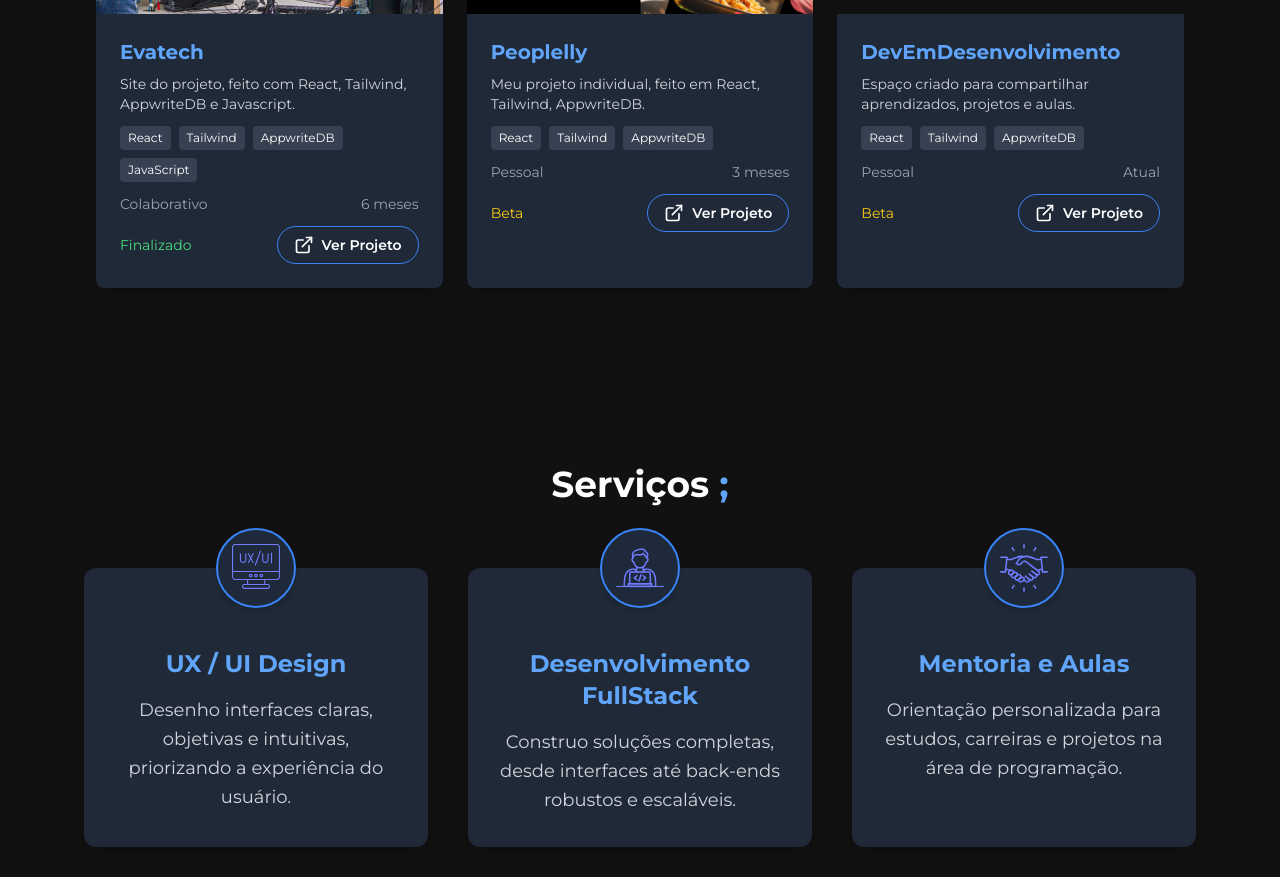
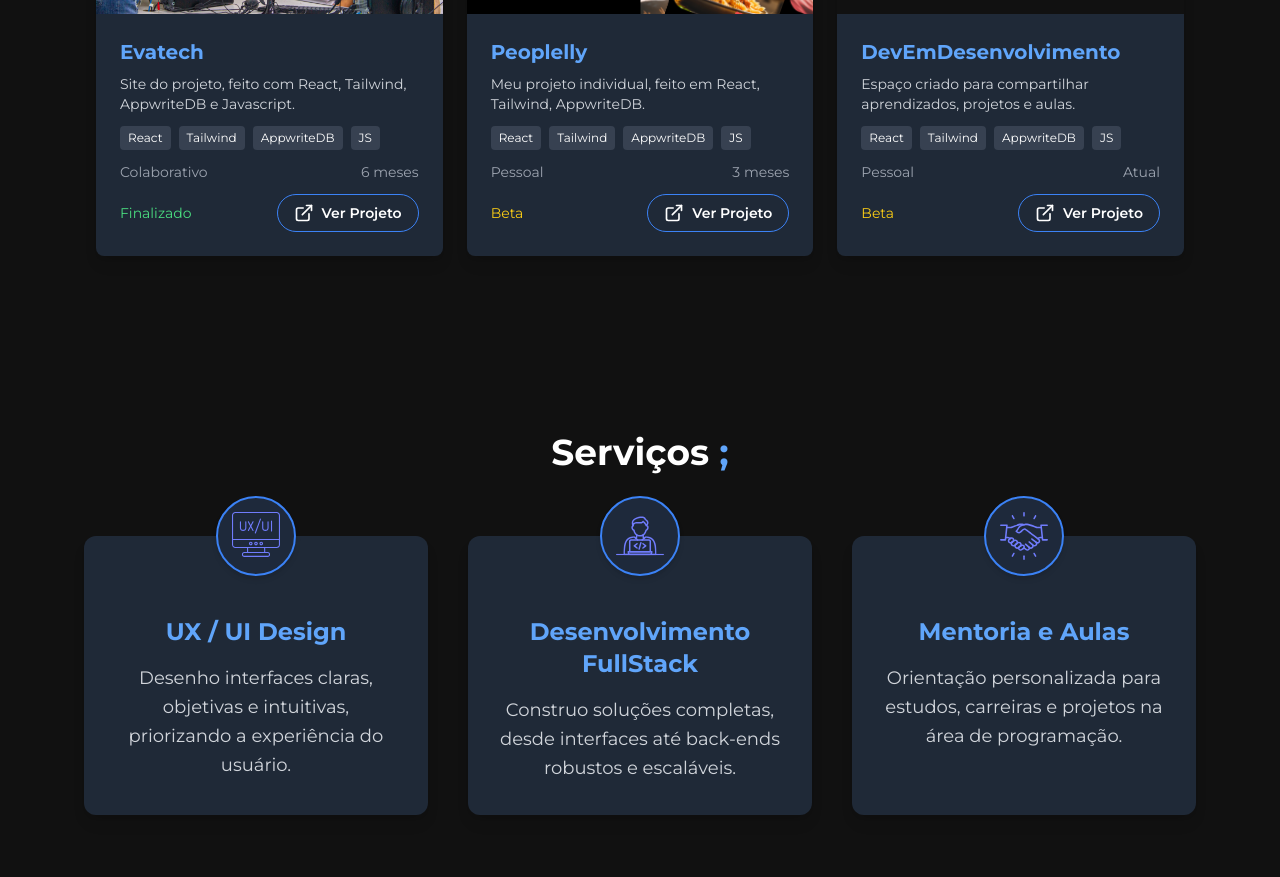
Before and after one commit to PedroReoli/portfolionew, a React (Vite) app: page / in a window 1280 px wide. Shown: the part 2640-3517 px from the top of the page. Built offline with nearby package versions, Linux system fonts and the light colour scheme.

Commit message:
Update projectsData.ts

```diff
--- a/src/constants/projectsData.ts
+++ b/src/constants/projectsData.ts
@@ -16,7 +16,7 @@ export const projectsData: Project[] = [
     description: 'Site do projeto, feito com React, Tailwind, AppwriteDB e Javascript.',
     link: 'https://evatech2024.netlify.app',
     borderColor: 'border-red-500',
-    techStack: ['React', 'Tailwind', 'AppwriteDB', 'JavaScript'],
+    techStack: ['React', 'Tailwind', 'AppwriteDB', 'JS'],
     status: 'Finalizado',
     thumbnails: [
       '/projects/eva1.jpg',
@@ -32,7 +32,7 @@ export const projectsData: Project[] = [
     description: 'Meu projeto individual, feito em React, Tailwind, AppwriteDB.',
     link: 'https://peoplelly.netlify.app/',
     borderColor: 'border-blue-500',
-    techStack: ['React', 'Tailwind', 'AppwriteDB'],
+    techStack: ['React', 'Tailwind', 'AppwriteDB' , 'JS'],
     status: 'Beta',
     thumbnails: [
       '/projects/peop1.jpg',
@@ -47,7 +47,7 @@ export const projectsData: Project[] = [
     description: 'Espaço criado para compartilhar aprendizados, projetos e aulas.',
     link: 'https://devemdesenvolvimento.netlify.app',
     borderColor: 'border-green-500',
-    techStack: ['React', 'Tailwind', 'AppwriteDB'],
+    techStack: ['React', 'Tailwind', 'AppwriteDB', 'JS'],
     status: 'Beta',
     thumbnails: [
       '/projects/blog1.png',
```
